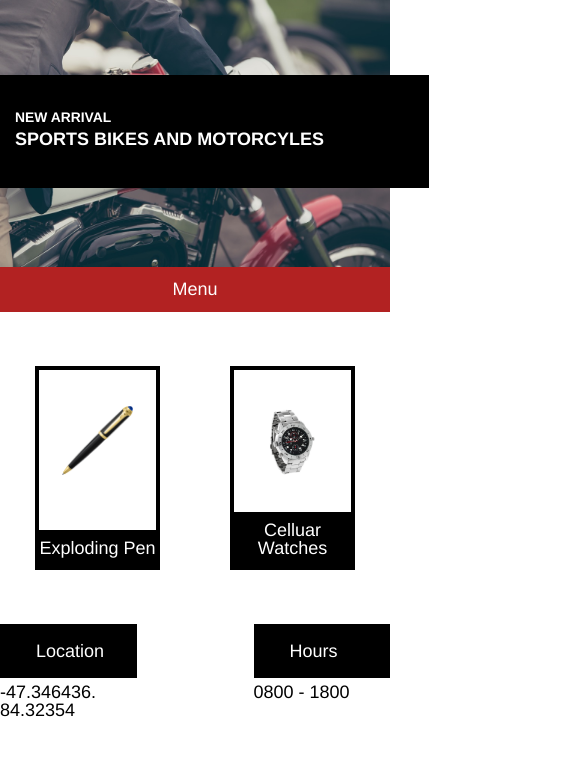
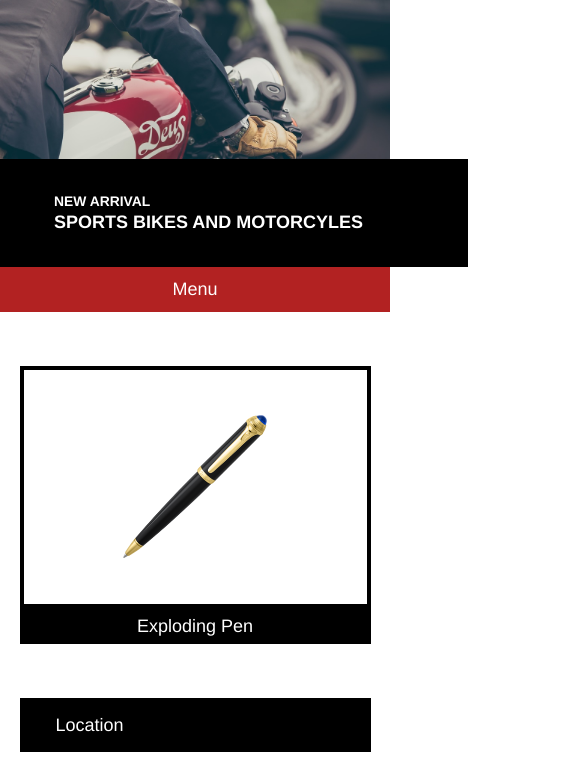
Before and after one commit to lindsayrosillo/SecretAgentSupply, a plain HTML site: page index.html in a window 390 px wide. Shown: the part 54-811 px from the top of the page, 585 px wide, since content can reach past the window. Drawn offline with Linux system fonts and the light colour scheme.

Commit message:
Add media queries

```diff
--- a/index.html
+++ b/index.html
@@ -18,7 +18,6 @@
     </div>
 
     <div class="moto-banner">
-      <div class="moto-main">
       <div class="moto-container">
         <div class="motobox-head">
           <p>NEW ARRIVAL</p>
@@ -28,7 +27,7 @@
         </div>
       </div>
     </div>
-    </div>
+
 
 <!--Navigation-->
 
@@ -52,15 +51,21 @@
     <div class="products">
       <div class="product-boxes">
         <div class="pen box">
+          <div class="product-image">
             <img src="./resources/images/pen.png" alt="pen">
+          </div>
           <p>Exploding Pen</p>
         </div>
         <div class="watch box">
+          <div class="product-image">
             <img src="./resources/images/watch.png" alt="watch">
+          </div>
           <p>Celluar Watches</p>
         </div>
         <div class="glasses box">
+          <div class="product-image">
             <img src="./resources/images/glasses.png" alt="glasses">
+          </div>
           <p>Thermal Glasses</p>
         </div>
       </div>
--- a/resources/css/style.css
+++ b/resources/css/style.css
@@ -25,36 +25,40 @@ font-size: 18px;
 }
 /**main motorcycle banner**/
 .moto-banner {
-  display: flex;
-  justify-content: center;
-  align-items: center;
   background-image: url("../images/moto.jpeg");
   height: 25rem;
   width: 100%;
   background-size: cover;
 }
-.moto-main {
+/**.moto-main {
   width: 960px;
   display: flex;
+}**/
+
+.moto-container {
+  width: 960px;
+  margin: 0 auto;
 }
 
-.moto-container {
+.motobox-head {
   background-color: black;
   width: 20rem;
+  top: 9rem;
+  position: relative;
   padding: 2rem 3rem;
-
 }
 
 .motobox-head p{
   font-size: 1rem;
   font-weight: bold;
-  padding-bottom: 0.25rem;
+
 
 }
 
 .moto-feature p {
   font-size: 2rem;
   font-weight: bold;
+  padding-top: 0.25rem;
 }
 
 /**--Navigation--**/
@@ -88,26 +92,18 @@ font-size: 18px;
 /**products**/
 
 .products {
-  display: flex;
-  justify-content: center;
-  width: 100%;
+  margin-left: auto;
+  margin-right: auto;
+  max-width: 960px;
+  margin-top: 3rem;
 }
 
 .product-boxes {
   display: flex;
   justify-content: space-between;
-  width: 960px;
 }
 .product-boxes .box {
-  border: solid black 4px;
   width: 30%;
-  display: flex;
-  justify-content: space-between;
-  max-width: 960px;
-  margin-left: auto;
-  margin-right: auto;
-  flex-direction: column;
-  margin-top: 3rem;
 }
 .product-boxes .box p {
   background-color: black;
@@ -115,17 +111,19 @@ font-size: 18px;
   padding-bottom: 0.5rem;
   text-align: center;
 }
-.product-boxes img {
-  align-self: center;
-  max-height: 9rem;
-  width: 60%;
-  margin-top: 2rem;
-  margin-bottom: 2rem;
-}
-.glasses img {
-  padding-top: 2rem;
+
+.product-image {
+  display: flex;
+  justify-content: center;
+  align-items: center;
+  height: 9rem;
+  padding: 2rem 0;
+  border: 4px solid black;
 }
 
+.product-image img {
+  max-width: 8rem;
+}
 /**location info**/
 .contactinfo {
   display: flex;
@@ -169,7 +167,7 @@ font-size: 18px;
   width: 960px;
 }
 
-@media only screen and (max-width: 1024px) {
+@media only screen and (max-width: 960px) {
   .navbar {
     display: none;
   }
@@ -179,7 +177,9 @@ font-size: 18px;
     text-align: center;
   }
 
-  .box {
+
+  .pen.box,
+  .watch.box {
     width: 47%;
   }
 
@@ -188,7 +188,7 @@ font-size: 18px;
   }
   }
 
-@media only screen and (max-width: 470px) {
+@media only screen and (max-width: 460px) {
   .motobox-head p {
     font-size: 0.77rem;
   }
@@ -206,8 +206,27 @@ font-size: 18px;
     align-items: flex-end;
     width: 100%
   }
-
-  .motobox-head {
-
+  .box {
+    min-width: 90%;
+    margin: auto;
+  }
+  .box.watch {
+    display: none;
+  }
+  .location-box {
+    min-width: 90%;
+    flex-wrap: wrap;
+  }
+  .hours,
+  .button {
+    min-width: 90%;
+    flex-wrap: wrap;
+  }
+  .locations {
+    flex-direction: column;
+    align-items: center;
+  }
+  .footer  {
+    text-align: center;
   }
 }
```
Lines whose indentation alone changed are shown as unchanged.
